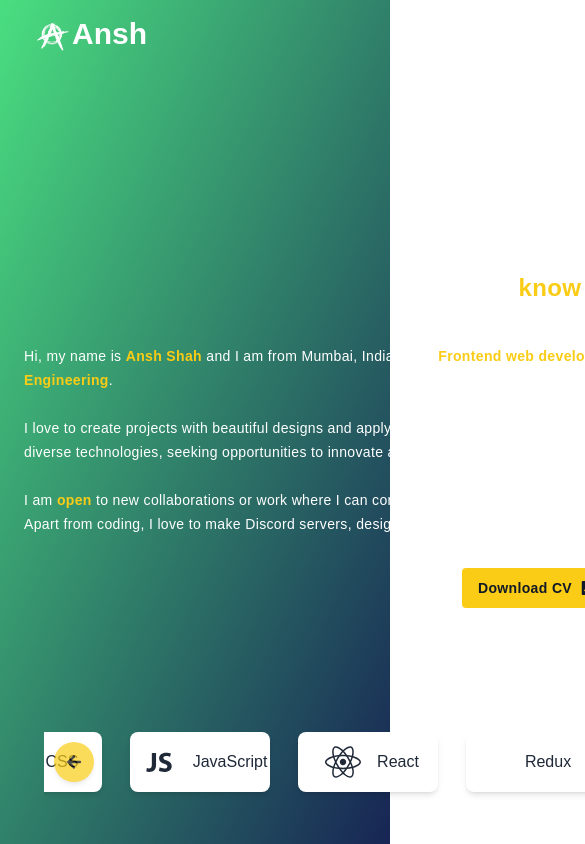
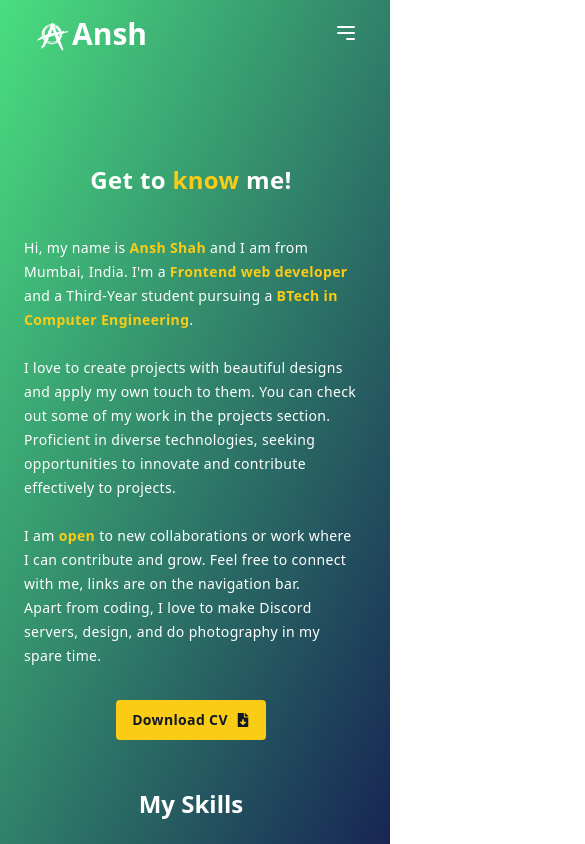
Before and after one commit to anshshah23/personal-web, a React (Vite) app: page /about in a window 390 px wide. Shown: the top 844 px of the page, 585 px wide, since content can reach past the window. Built offline with nearby package versions, Linux system fonts and the light colour scheme.

Commit message:
Responsive errors fixed

```diff
--- a/src/App.css
+++ b/src/App.css
@@ -158,3 +158,38 @@ button {
   background-color: #4a5568;
   border-radius: 8px;
 }
+
+/* Additional CSS for responsiveness */
+.SkillsSection {
+  width: 100%;
+  max-width: screen-lg;
+  margin-left: auto;
+  margin-right: auto;
+  padding: 5px;
+  position: relative;
+}
+
+.skill-item {
+  margin-left: 1px;
+  background-color: white;
+  color: gray-800;
+  padding: 1px;
+  padding-left: 5px;
+  border-radius: rounded-lg;
+  box-shadow: 0 4px 6px rgba(0, 0, 0, 0.1);
+  min-width: 140px;
+  text-align: center;
+  display: flex;
+  align-items: center;
+  justify-content: center;
+}
+
+.arrow-button {
+  background-color: yellow-400;
+  color: black;
+  opacity: 0.7;
+  transition: opacity 0.3s ease;
+  border-radius: rounded-full;
+  padding: 2px;
+  box-shadow: 0 4px 6px rgba(0, 0, 0, 0.1);
+}
--- a/src/App.jsx
+++ b/src/App.jsx
@@ -29,7 +29,7 @@ function App() {
         </div>
       ) : (
         <Router>
-          <div>
+          <div className="App text-white bg-gradient-to-br bg-fixed from-green-400 to-blue-950 h-screen">
             <Navbar />
             <div className="pt-16 p-4">
                 <Routes>
--- a/src/components/Loader.css
+++ b/src/components/Loader.css
@@ -1,19 +1,4 @@
-* {
-	border: 0;
-	box-sizing: border-box;
-	margin: 0;
-	padding: 0;
-}
-body {
-	background-color: var(--bg);
-	color: var(--fg);
-	display: flex;
-	font: 1em/1.5 sans-serif;
-	height: 100vh;
-	transition:
-		background-color var(--trans-dur),
-		color var(--trans-dur);
-}
+
 .bike {
 	display: block;
 	margin: auto;
--- a/src/pages/About.jsx
+++ b/src/pages/About.jsx
@@ -12,12 +12,7 @@ const About = () => {
     ["Latex", "REST APIs", "Canva", "Wix Studio", "Firebase", "TypeScript", "MaterialUI", "Figma"]
   ];
 
-  // Refs for handling drag behavior
   const skillsCarouselRef = useRef(null);
-  const isDraggingRef = useRef(false);
-  const startPosXRef = useRef(0);
-  const scrollLeftRef = useRef(0);
-
   const [currentSlide, setCurrentSlide] = useState(0);
 
   const handleNext = () => {
@@ -61,7 +56,7 @@ const About = () => {
   };
 
   return (
-    <div className="App flex flex-col justify-center items-center px-2 pr-12 z-0">
+    <div className="App flex flex-col justify-center items-center px-2 sm:px-4 lg:px-8 pr-12 sm:pr-4 lg:pr-8 z-0">
       <section className="flex flex-col justify-evenly items-center w-full">
         <div className="w-full md:w-2/3 font-medium text-sm md:text-lg leading-6 md:leading-8 tracking-wide mb-10">
           <h1 className="text-2xl md:text-4xl font-semibold pb-10 text-center md:text-left">
@@ -87,7 +82,7 @@ const About = () => {
             Download CV <FaFileDownload className="ml-2" />
           </button>
         </div>
-        <div className="SkillsSection w-full max-w-screen-lg mx-auto p-5 relative">
+        <div className="SkillsSection w-full max-w-screen-lg mx-auto p-2 sm:p-5 relative">
           <h2 className="text-2xl font-semibold mb-4 text-center">My Skills</h2>
           <div
             ref={skillsCarouselRef}
```
